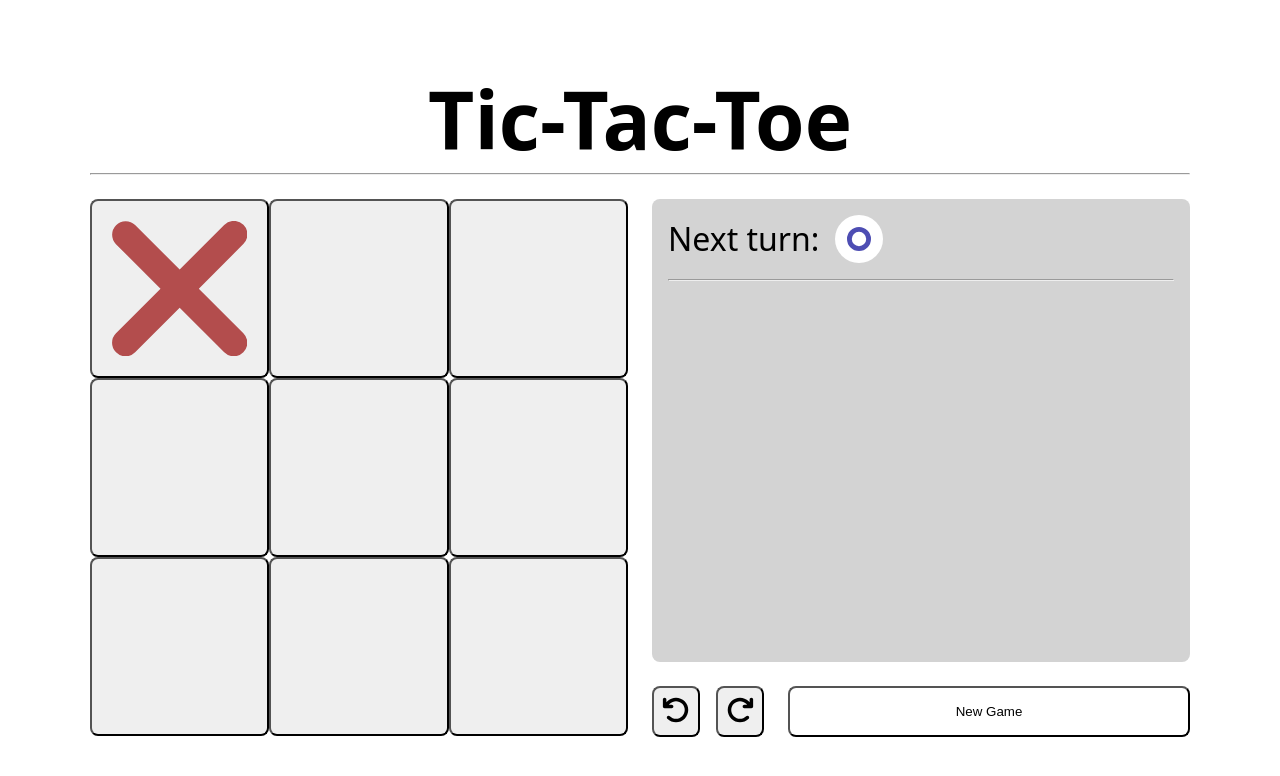
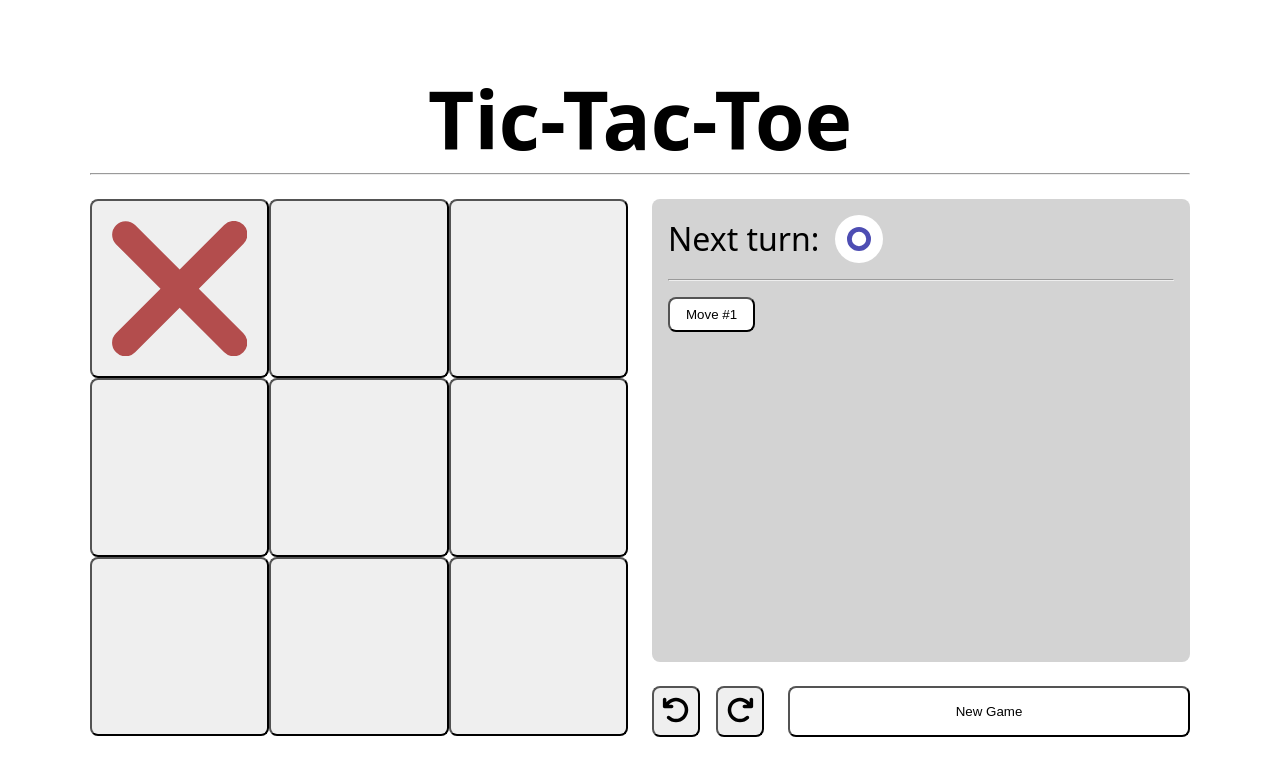
Before and after one commit to hasinajy/react-tic-tac-toe, a React (Create React App) app: page / in a window 1280 px wide. Both pictures are taken after a click on the button 179 px from the left and 288 px from the top of the page. Shown: the top 776 px of the page. Built offline with nearby package versions, Linux system fonts and the light colour scheme.

Commit message:
feat: Display move history

```diff
--- a/src/components/App/App.js
+++ b/src/components/App/App.js
@@ -1,12 +1,13 @@
 import React, { useCallback, useState } from "react";
 import Board from "../Board/Board";
-import GameInfo from "../GameInfo/GameInfo";
+import GameInfo, { Move } from "../GameInfo/GameInfo";
 
 export const BoardStateContext = React.createContext();
 export const HandleCellClickContext = React.createContext();
 export const XIsNextContext = React.createContext();
 export const WinnerPositionsContext = React.createContext();
 export const HandleNewGameContext = React.createContext();
+export const MovesContext = React.createContext();
 
 const WHITE_SPACE = '\u00A0';
 
@@ -15,6 +16,14 @@ export default function App() {
     const [xIsNext, setXIsNext] = useState(true);
     const [history, setHistory] = useState([Array(9).fill(WHITE_SPACE)]);
     const boardState = history[history.length - 1];
+
+    const moves = history.map((move, iMove) => {
+        if (iMove !== 0) {
+            return (
+                <Move key={iMove} iMove={iMove} />
+            );
+        }
+    })
 
     const handleCellClick = useCallback((iCell) => {
         if (boardState[iCell] !== WHITE_SPACE || winnerPositions !== null) return;
@@ -39,6 +48,7 @@ export default function App() {
                 <XIsNextContext.Provider value={xIsNext}>
                     <WinnerPositionsContext.Provider value={winnerPositions}>
                         <HandleNewGameContext.Provider value={handleNewGame}>
+                            <MovesContext.Provider value={moves}>
                                 <h1 className="page-title">Tic-Tac-Toe</h1>
 
                                 <hr className="sep--large"></hr>
@@ -47,6 +57,7 @@ export default function App() {
                                     <Board />
                                     <GameInfo />
                                 </div>
+                            </MovesContext.Provider>
                         </HandleNewGameContext.Provider>
                     </WinnerPositionsContext.Provider>
                 </XIsNextContext.Provider>
--- a/src/components/GameInfo/GameInfo.js
+++ b/src/components/GameInfo/GameInfo.js
@@ -1,6 +1,6 @@
 import { useContext } from "react";
 import { OSymbol, XSymbol } from "../Board/Board";
-import { HandleNewGameContext, WinnerPositionsContext, XIsNextContext } from "../App/App";
+import { HandleNewGameContext, MovesContext, WinnerPositionsContext, XIsNextContext } from "../App/App";
 
 export default function GameInfo() {
     return (
@@ -12,6 +12,7 @@ export default function GameInfo() {
 }
 
 function TurnInfo() {
+    const moves = useContext(MovesContext);
     const winnerPositions = useContext(WinnerPositionsContext);
     const turnDisplay = (winnerPositions !== null) ? <WinnerDisplay /> : <NextTurn />;
 
@@ -19,7 +20,7 @@ function TurnInfo() {
         <section className="game-info__turns">
             {turnDisplay}
             <hr></hr>
-            <History />
+            <History moves={moves} />
         </section>
     );
 }
@@ -50,9 +51,9 @@ function History({ moves }) {
     );
 }
 
-function Move({ moveId }) {
+export function Move({ iMove }) {
     return (
-        <button className="history__move">Move #{moveId}</button>
+        <button className="history__move">Move #{iMove}</button>
     );
 }
 
```
Lines whose indentation alone changed are shown as unchanged.
